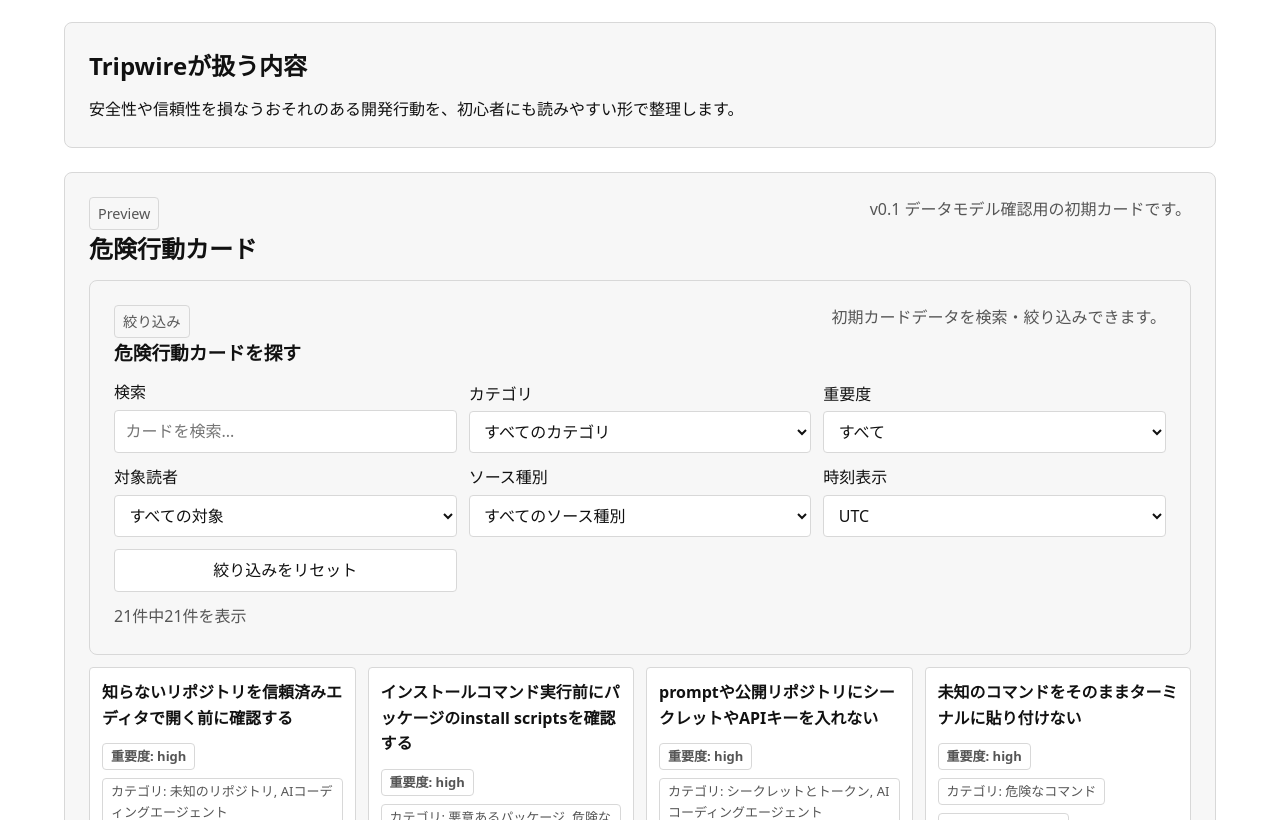
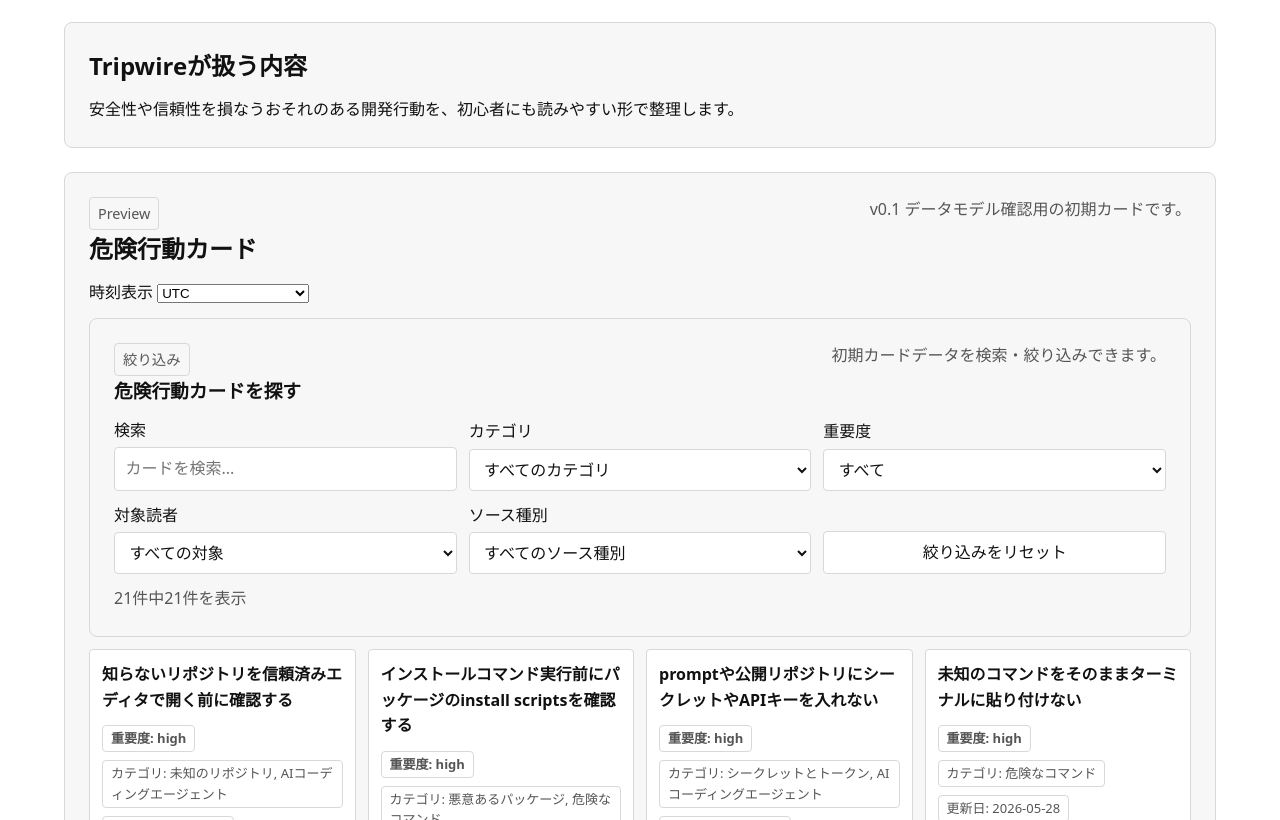
Before and after one commit to badjoke-lab/before-you-run, a website: page ja/index.html in a window 1280 px wide. Shown: the part 280-1100 px from the top of the page. Drawn offline with Linux system fonts and the light colour scheme.

Commit message:
ui: separate timezone from japanese filters

```diff
--- a/ja/index.html
+++ b/ja/index.html
@@ -18,6 +18,7 @@
     <link rel="stylesheet" href="../styles/components.css" />
     <link rel="stylesheet" href="../styles/utilities.css" />
     <script src="../app.js" defer></script>
+    <script src="../timezone-layout.js" defer></script>
   </head>
   <body>
     <a class="skip-link" href="#main-content">本文へスキップ</a>
@@ -63,6 +64,8 @@
             <p class="section-note">v0.1 データモデル確認用の初期カードです。</p>
           </div>
 
+          <section class="display-settings" aria-label="表示設定" data-timezone-controls></section>
+
           <section class="panel flow" aria-labelledby="card-controls-title-ja">
             <div class="section-heading">
               <div>
```
